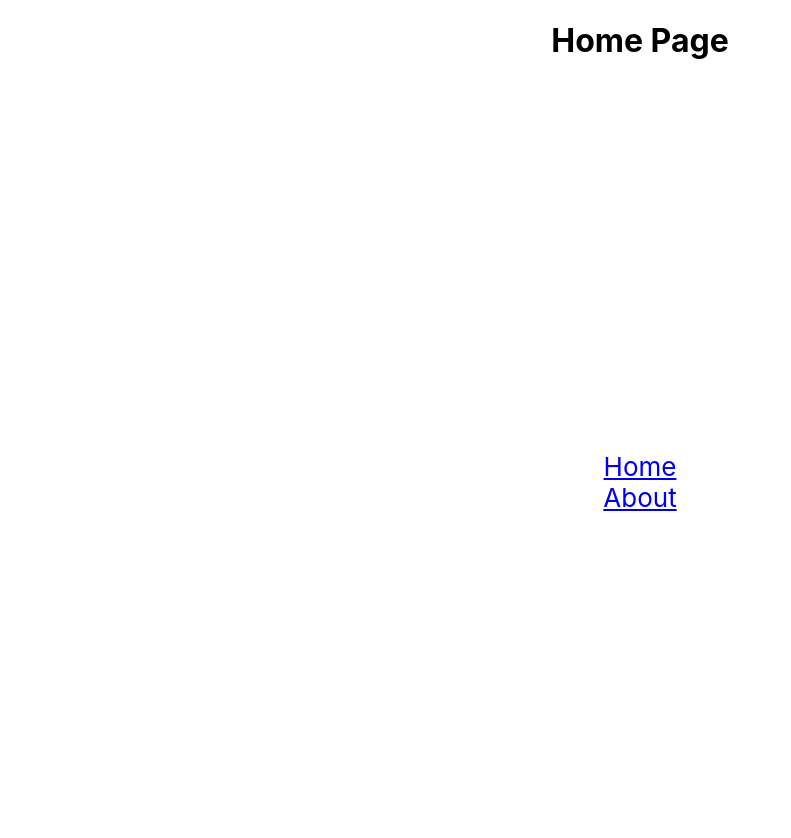
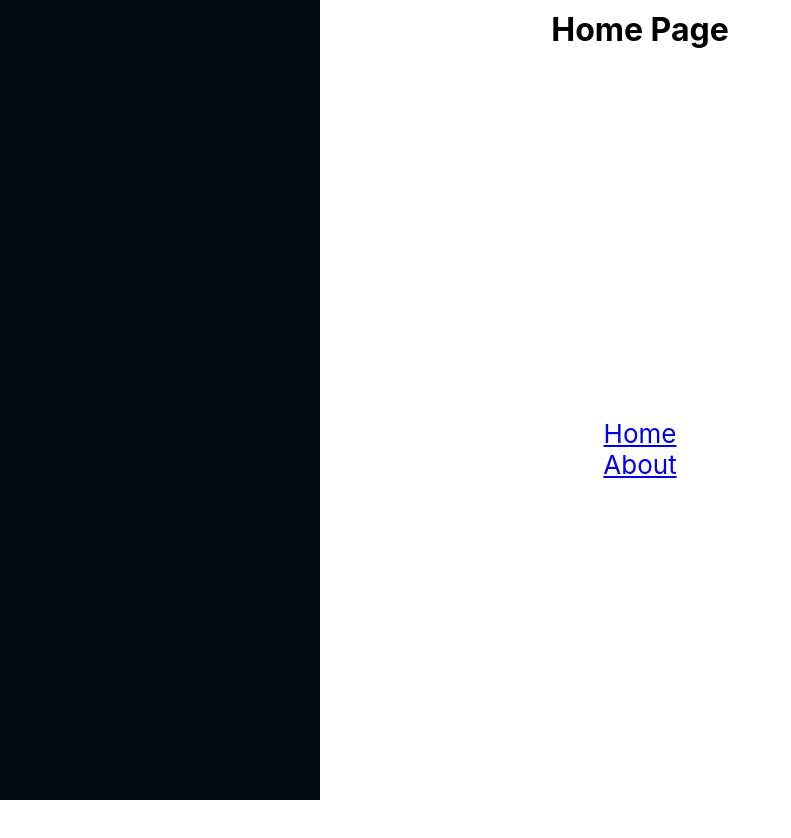
Before and after one commit to Luke-Kirby/Luke-Kirby-Portfolio, a React (Create React App) app: page / in a window 1280 px wide. Shown: the top 838 px of the page, without its empty margins (0-791 px from the left). Built offline with nearby package versions, Linux system fonts and the light colour scheme.

Commit message:
SideBar div (no content)

```diff
--- a/src/App.tsx
+++ b/src/App.tsx
@@ -5,14 +5,17 @@ import Title from "./components/Title";
 import { Route, Router, Routes, Link } from "react-router-dom";
 import Home from "./view/Home";
 import About from "./view/About";
+import SideBar from './view/SideBar'
 
 function App() {
   return (
     <div className="App">
+            <SideBar/>
       <Routes>
         <Route path="/" element={<Home />} />
         <Route path="about" element={<About />} />
       </Routes>
+
       <header className="App-header">
         <Link to={"/"}>
           Home
@@ -21,6 +24,9 @@ function App() {
           About
         </Link>
       </header>
+
+
+
     </div>
   );
 }
--- a/src/index.scss
+++ b/src/index.scss
@@ -1,13 +1,18 @@
 body {
   margin: 0;
-  font-family: -apple-system, BlinkMacSystemFont, 'Segoe UI', 'Roboto', 'Oxygen',
-    'Ubuntu', 'Cantarell', 'Fira Sans', 'Droid Sans', 'Helvetica Neue',
+  font-family: -apple-system, BlinkMacSystemFont, "Segoe UI", "Roboto", "Oxygen",
+    "Ubuntu", "Cantarell", "Fira Sans", "Droid Sans", "Helvetica Neue",
     sans-serif;
   -webkit-font-smoothing: antialiased;
   -moz-osx-font-smoothing: grayscale;
 }
 
 code {
-  font-family: source-code-pro, Menlo, Monaco, Consolas, 'Courier New',
+  font-family: source-code-pro, Menlo, Monaco, Consolas, "Courier New",
     monospace;
 }
+
+h1 {
+  margin: 0;
+  padding-top: 10px;
+}
--- /dev/null
+++ b/src/view/SideBar/SideBar.scss
@@ -0,0 +1,7 @@
+.SideBar_main {
+  background-color: #040b14;
+  height: 100vh;
+  width: 25%;
+  position: fixed;
+  left: 0;
+}
--- /dev/null
+++ b/src/view/SideBar/SideBar.tsx
@@ -0,0 +1,7 @@
+import "./SideBar.scss";
+
+function SideBar() {
+  return <div className="SideBar_main"></div>;
+}
+
+export default SideBar;
--- /dev/null
+++ b/src/view/SideBar/index.ts
@@ -0,0 +1 @@
+export { default } from "./SideBar";
```
